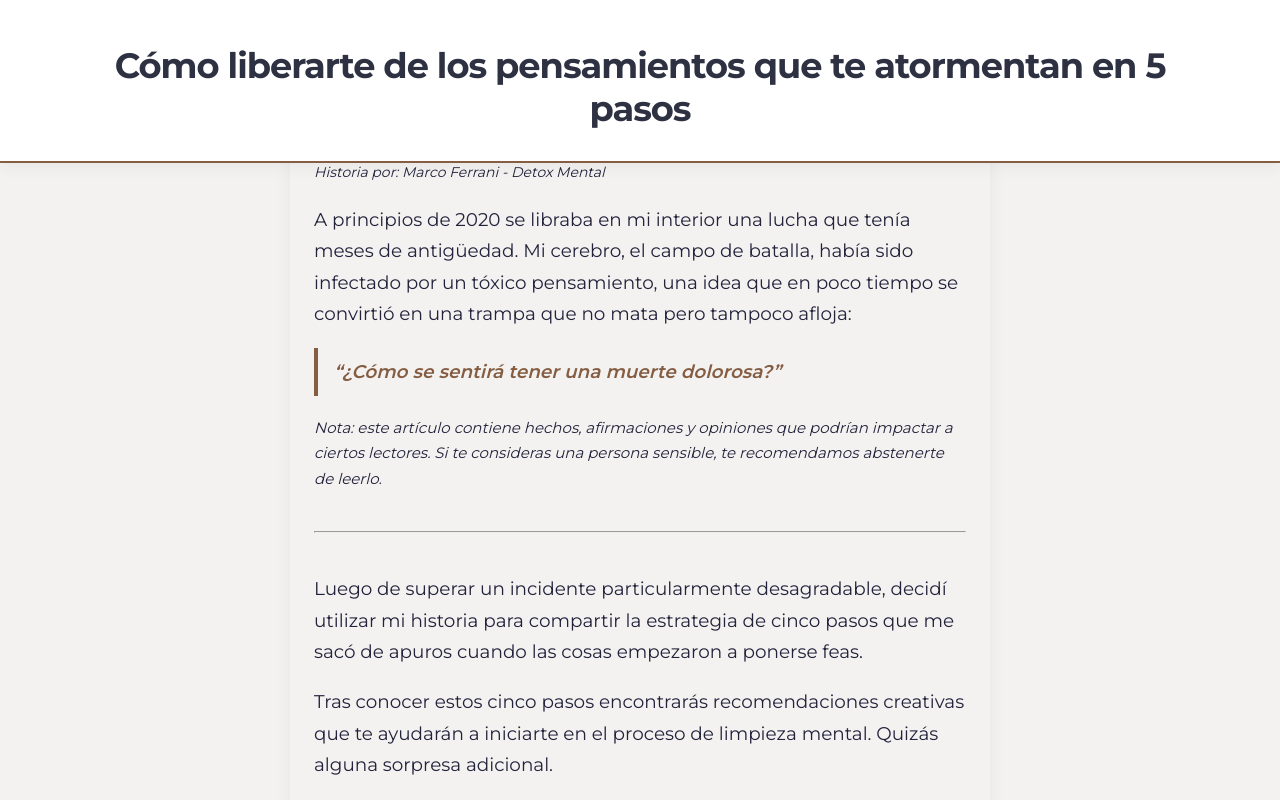
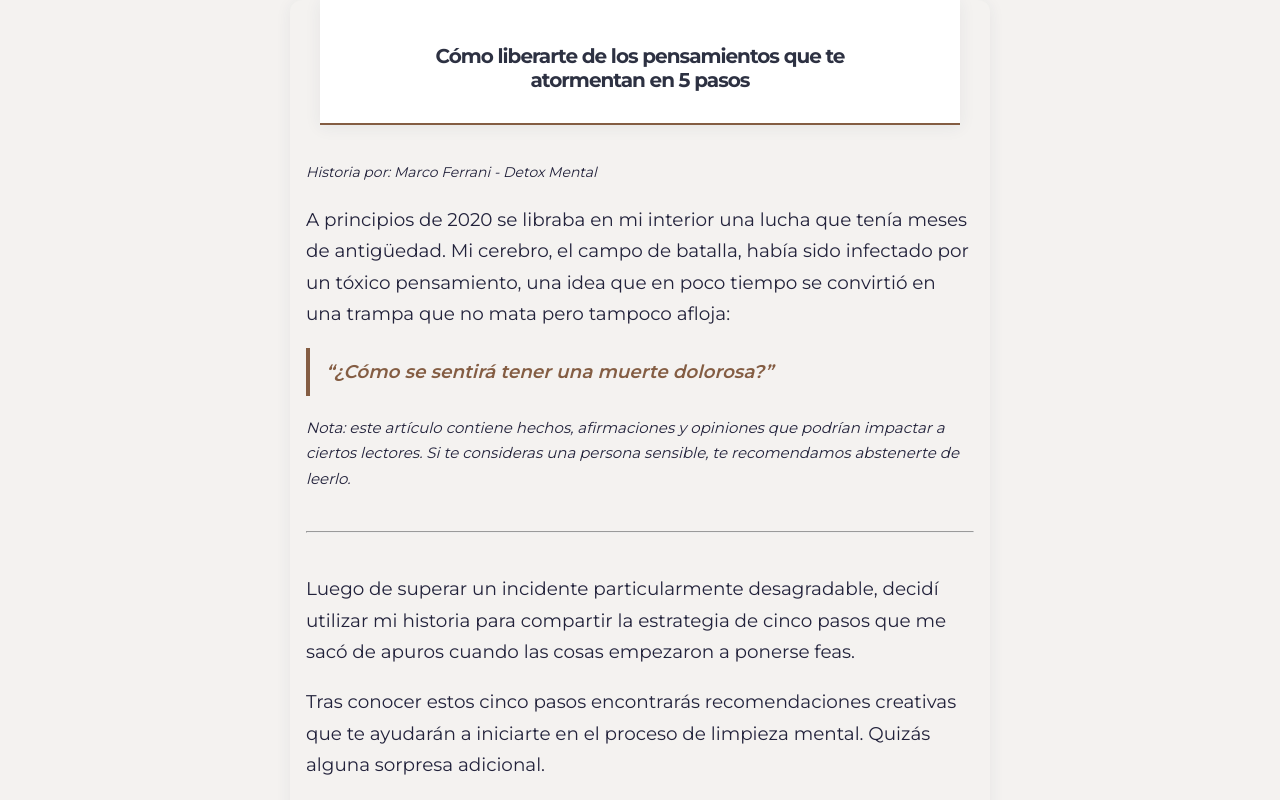
Before and after one commit to alejandroluisacosta/detox-mental-2.0, a React (Vite) app in the folder frontend/: page / in a window 1280 px wide. Shown: the top 800 px of the page. Built offline with nearby package versions, Linux system fonts and the light colour scheme.

Commit message:
add: initial sticky header fixes

```diff
--- a/frontend/src/Pages/Article/Article.css
+++ b/frontend/src/Pages/Article/Article.css
@@ -7,17 +7,16 @@
 
 .sticky-header h1 {
   margin: 0;
-  font-size: 2.2rem;
+  font-size: 1.25rem;
   font-weight: 700;
   color: var(--primary);
   letter-spacing: -1px;
 }
 
 .article-content {
-  max-width: 700px;
   width: 100%;
   margin: 0 auto;
-  padding: 0 1.5rem 2rem;
+  padding: 0 1rem 2rem;
   background: var(--background);
   border-radius: 12px;
   box-shadow: var(--shadow);
@@ -246,12 +245,19 @@ p.article__note {
   margin-top: 30px;
 }
 
+@media (min-width: 1000px) {
+  .article-content {
+    max-width: 700px;
+  }
+  .sticky-header {
+    left: 50%;
+    transform: translate(-50%, 0);
+  }
+}
+
 @media (max-width: 600px) {
   .article-content {
     padding: 0 1rem 2rem;
-  }
-  .sticky-header h1 {
-    font-size: 1.25rem;
   }
 
   .step-number {
```
